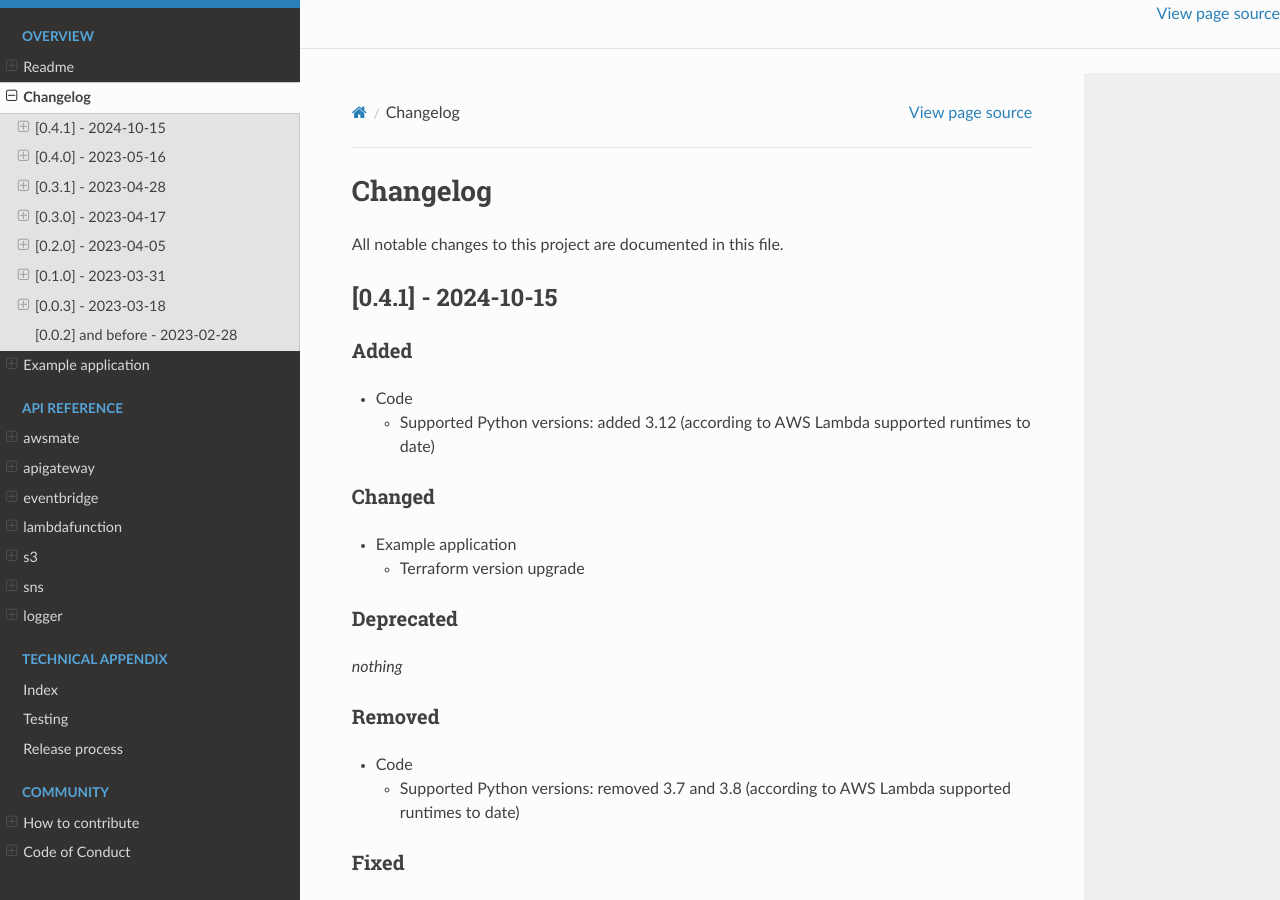
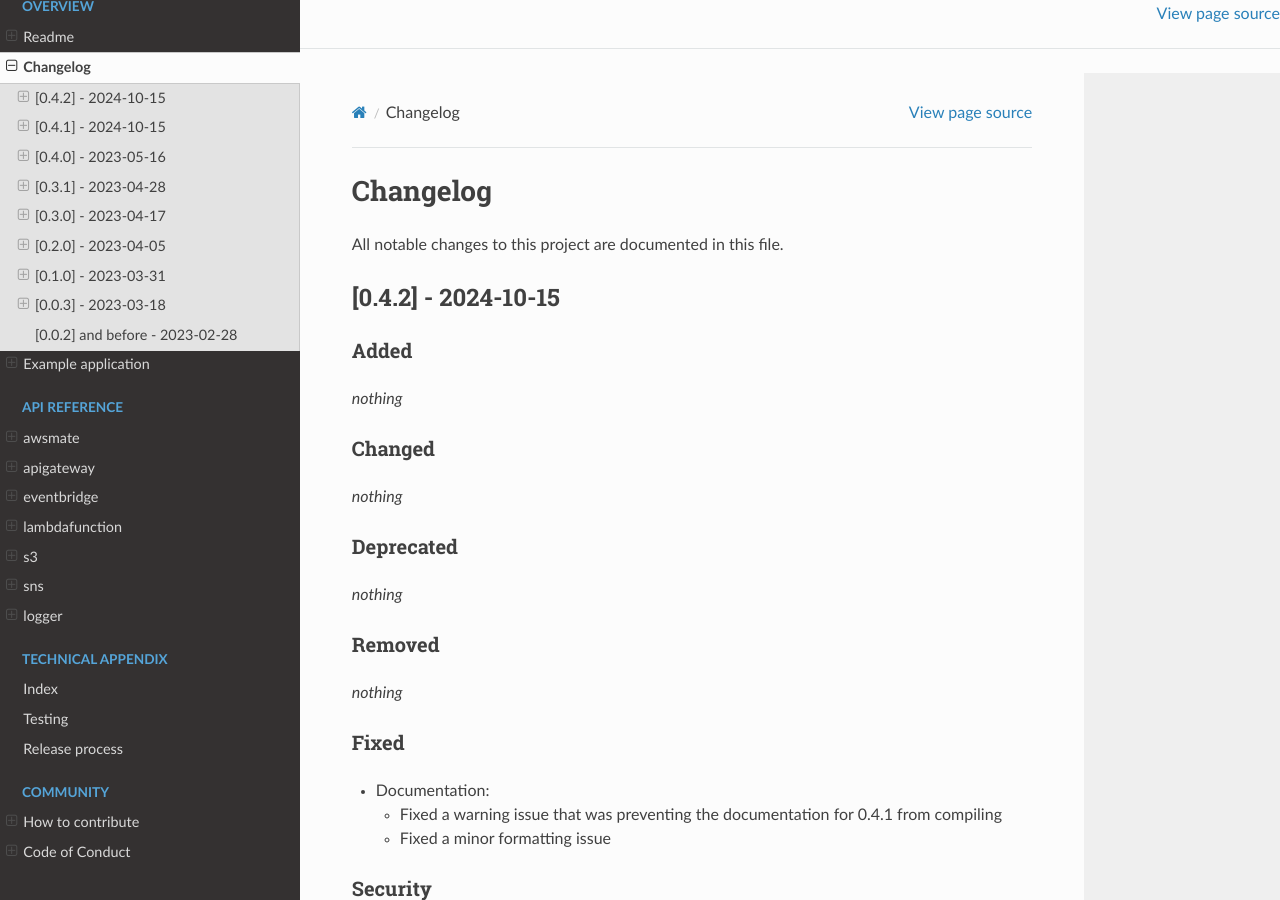
Before and after one commit to shlublu/awsmate, a Sphinx documentation site: the page built from docs/source/changelog.rst, in a window 1280 px wide. Built offline with Sphinx 7.4.7 and the Read the Docs theme 3.1.0, drawn with Linux system fonts in a browser that asks for light colours; comment, search, counter and statistics services are not loaded.

Commit message:
Documentation: fixed a warning preventing RTD from building

```diff
--- a/CHANGELOG.md
+++ b/CHANGELOG.md
@@ -1,4 +1,32 @@
 All notable changes to this project are documented in this file.
+
+## [0.4.2] - 2024-10-15
+
+### Added
+
+*nothing*
+
+### Changed
+
+*nothing*
+
+### Deprecated
+
+*nothing*
+
+### Removed
+
+*nothing*
+
+### Fixed
+
+- Documentation:
+    - Fixed a warning issue that was preventing the documentation for 0.4.1 from compiling
+    - Fixed a minor formatting issue
+
+### Security
+
+*nothing*
 
 ## [0.4.1] - 2024-10-15
 
--- a/pyproject.toml
+++ b/pyproject.toml
@@ -4,7 +4,7 @@
 
 [project]
 name = "awsmate"
-version = "0.4.1"
+version = "0.4.2"
 authors = [
     { name="Vincent Poulain (Shlublu)", email="shlublu@yahoo.fr" },
 ]
--- a/src/awsmate/__init__.py
+++ b/src/awsmate/__init__.py
@@ -1,4 +1,4 @@
-__version__ = '0.4.1'
+__version__ = '0.4.2'
 """
 awsmate version number as a ``str``.
 """
```
Also changed, not shown: docs/source/release_process.rst (+4 -4 lines), .readthedocs.yaml.
